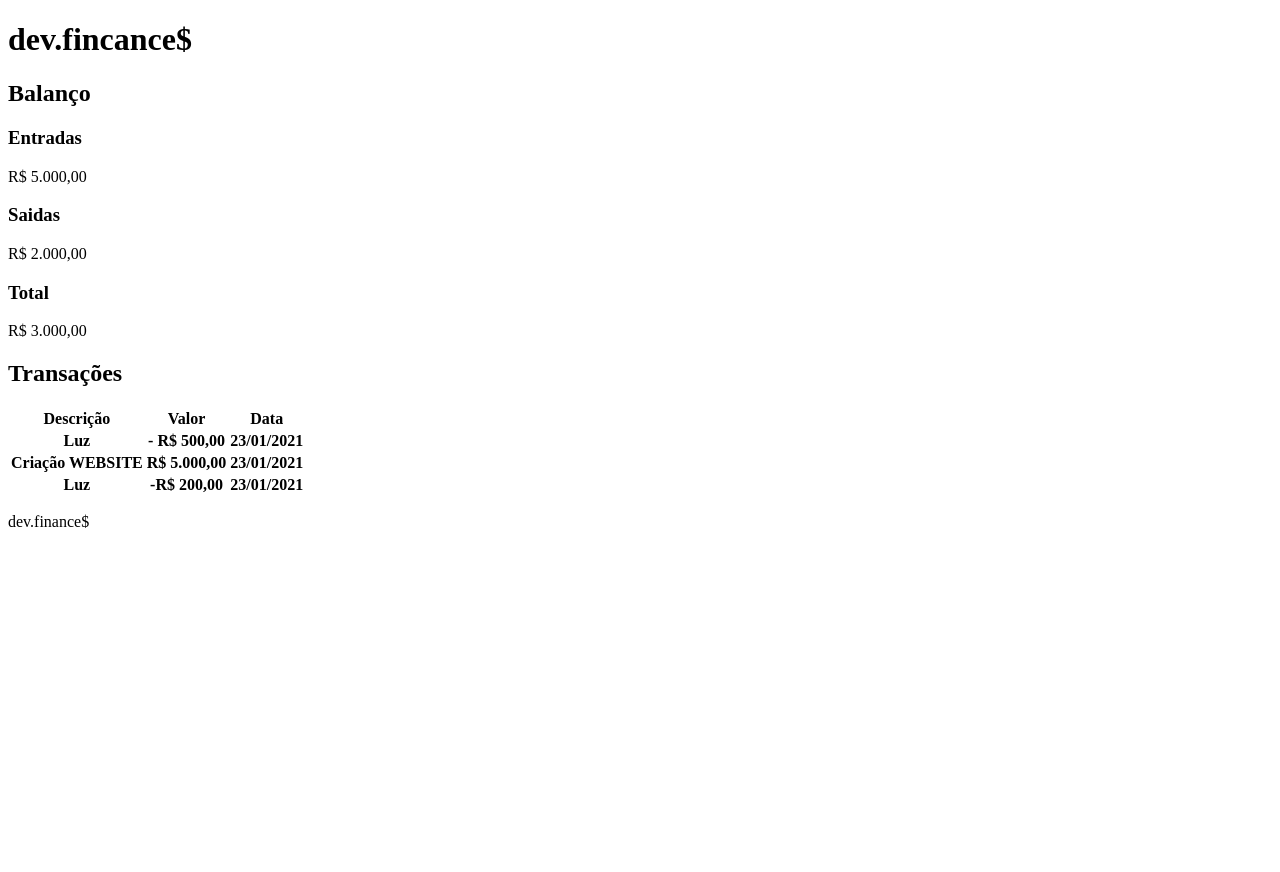
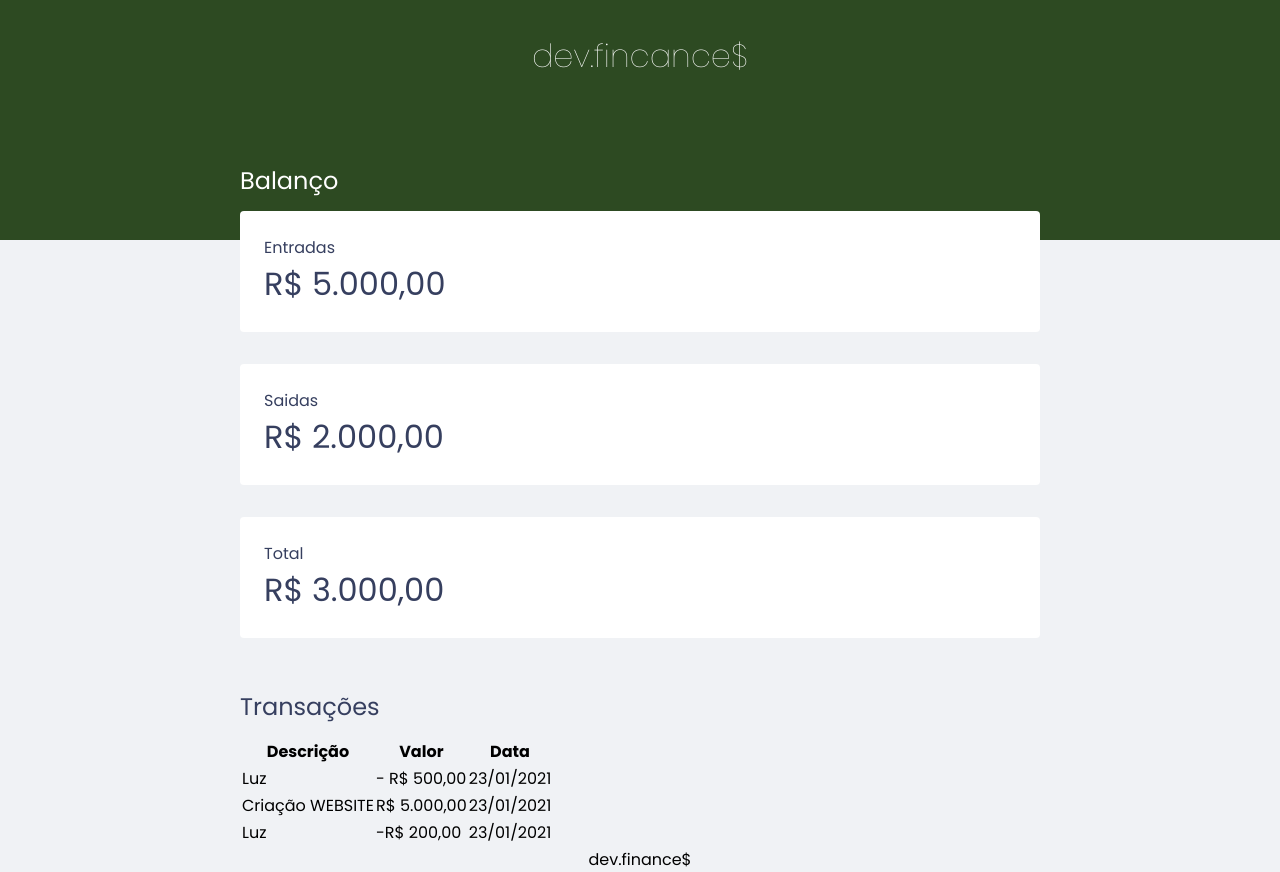
Before and after one commit to MatheusRodri/rocket_financia, a plain HTML site: page index.html in a window 1280 px wide. Before the commit the page ends 800 px from the top, so only its background shows below. Drawn offline with Linux system fonts and the light colour scheme.

Commit message:
update in style

```diff
--- a/index.html
+++ b/index.html
@@ -6,13 +6,15 @@
     <meta name="viewport" content="width=device-width, initial-scale=1.0">
     <title>Dev.finance$</title>
     <link rel="stylesheet" href="style.css">
+    <link rel="preconnect" href="https://fonts.gstatic.com">
+    <link href="https://fonts.googleapis.com/css2?family=Poppins:ital,wght@0,100;0,200;0,400;0,700;1,100;1,200;1,400;1,700&display=swap" rel="stylesheet">
 </head>
 
 <body>
     <header>
         <h1 id="logo">dev.fincance$</h1>
     </header>
-    <main>
+    <main class="container">
         <section id="balance">
             <h2>Balanço</h2>
             <div class="card">
@@ -46,19 +48,19 @@
                 </thead>
                 <tbody>
                     <tr>
-                        <th>Luz</th>
-                        <th>- R$ 500,00</th>
-                        <th>23/01/2021</th>
+                        <td>Luz</td>
+                        <td>- R$ 500,00</td>
+                        <td>23/01/2021</td>
                     </tr>
                     <tr>
-                        <th>Criação WEBSITE</th>
-                        <th>R$ 5.000,00</th>
-                        <th>23/01/2021</th>
+                        <td>Criação WEBSITE</td>
+                        <td>R$ 5.000,00</td>
+                        <td>23/01/2021</td>
                     </tr>
                     <tr>
-                        <th>Luz</th>
-                        <th>-R$ 200,00</th>
-                        <th>23/01/2021</th>
+                        <td>Luz</td>
+                        <td>-R$ 200,00</td>
+                        <td >23/01/2021</td>
                     </tr>
                 </tbody>
             </table>
--- a/style.css
+++ b/style.css
@@ -0,0 +1,63 @@
+:root{
+    --color-blue: #363f5f;
+}
+*{
+    margin: 0;
+    padding: 0;
+    box-sizing: border-box;
+}
+body{
+    background: #f0f2f5;
+    font-family: 'Poppins', sans-serif;
+}
+.container{
+    width: min(90vw,800px);
+    margin: auto;
+}
+/* title ================================================ */
+h2{
+    margin-top: 3.2rem;
+    margin-bottom: 0.8rem;
+    color: var(--color-blue);
+    font-weight: normal;
+}
+/* Header ================================================ */
+
+header{
+    background: #2d4a22;
+    padding: 2rem 0 10rem;
+    text-align: center;
+}
+#logo{
+    color: #fff;
+    font-weight: 100;
+}
+/* Balance ================================================ */
+#balance{
+    margin-top: -8rem;
+}
+#balance h2{
+    color: white;
+}
+
+/* card ================================================ */
+
+.card{
+   background: white;
+   padding: 1.5rem;
+   border-radius: 0.25rem;
+   margin-bottom: 2rem;
+   color: var(--color-blue);
+}
+.card h3{
+    font-weight: normal;
+    font-size: 1rem;
+}
+.card p{
+    font-size: 2rem;
+    line-height: 3rem;
+}
+/* Footer ================================================ */
+footer{
+    text-align: center;
+}
```
